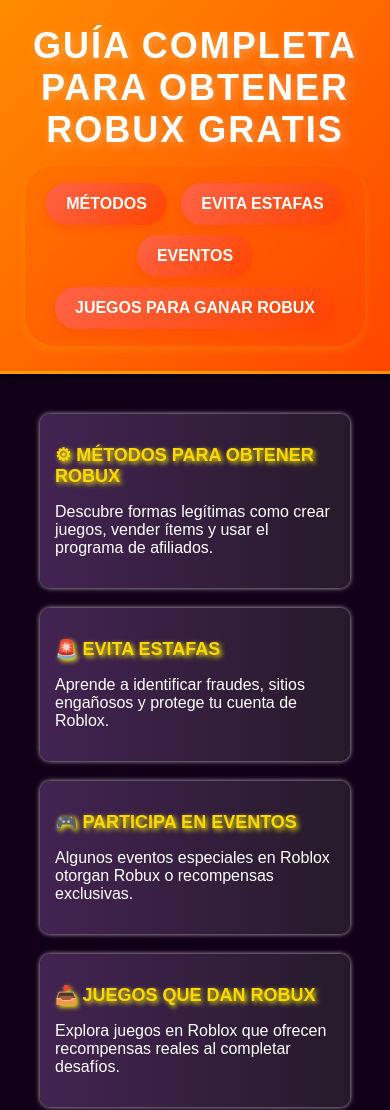
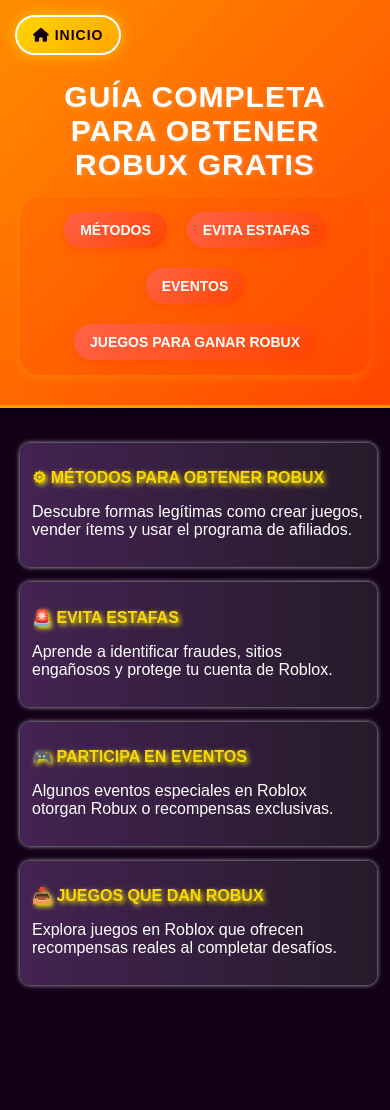
Before and after one commit to HyperCodeStudios/Xtreme-RBX, a plain HTML site: page index.html in a window 390 px wide. Shown: the top 1110 px of the page. After the commit the page ends 1020 px from the top, so only its background shows below. Drawn offline with Linux system fonts and the light colour scheme.

Commit message:
Add files via upload

```diff
--- a/index.html
+++ b/index.html
@@ -4,10 +4,14 @@
     <meta charset="UTF-8">
     <meta name="viewport" content="width=device-width, initial-scale=1.0">
     <link rel="stylesheet" href="style.css">
+    <link rel="stylesheet" href="https://cdnjs.cloudflare.com/ajax/libs/font-awesome/6.5.0/css/all.min.css">
     <title>Xtreme RBX</title>
 </head>
 <body>
     <header>
+        <button class="nav-button home-button">
+            <i class="fas fa-home"></i> Inicio
+        </button>
         <h1>GUÍA COMPLETA PARA OBTENER ROBUX GRATIS</h1>
         <nav>
             <button class="nav-button">MÉTODOS</button>
--- a/style.css
+++ b/style.css
@@ -53,6 +53,30 @@ nav {
     box-shadow: 0px 6px 15px rgba(255, 140, 0, 0.6);
 }
 
+.home-button {
+    position: fixed;
+    top: 15px;
+    left: 20px;
+    padding: 10px 15px;
+    font-size: 18px;
+    background: linear-gradient(135deg, #FFD700, #FFA500);
+    color: #120019;
+    font-weight: 900;
+    text-transform: uppercase;
+    letter-spacing: 1px;
+    border-radius: 15px;
+    border: 3px solid white;
+    box-shadow: 0 0 15px rgba(255, 215, 0, 0.7);
+    z-index: 20;
+    transition: all 0.3s ease;
+}
+
+.home-button:hover {
+    transform: scale(1.05) rotate(-1deg);
+    background: linear-gradient(135deg, #FFFF00, #FFA500);
+    box-shadow: 0 0 25px rgba(255, 255, 0, 0.9);
+}
+
 main {
     padding: 20px;
 }
@@ -79,3 +103,50 @@ main {
     font-size: 18px;
     text-shadow: 2px 2px 5px yellow;
 }
+
+@media (max-width: 768px) {
+    header {
+        padding: 60px 20px 30px 20px;
+    }
+
+    .home-button {
+        position: fixed;
+        top: 10px;
+        left: 10px;
+        padding: 10px 16px;
+        font-size: 14px;
+        border: 2px solid white;
+    }
+
+    h1 {
+        margin-top: 20px;
+        font-size: 30px;
+        letter-spacing: 1px;
+        text-shadow: 2px 2px 5px rgba(255, 255, 255, 0.2);
+    }
+
+    nav {
+        display: flex;
+        flex-wrap: wrap;
+        justify-content: center;
+        gap: 10px;
+        padding: 10px;
+        border-radius: 20px;
+    }
+
+    .nav-button {
+        font-size: 14px;
+        padding: 10px 16px;
+        border-radius: 20px;
+    }
+
+    .card {
+        width: 95%;
+        margin: 15px auto;
+        padding: 12px;
+    }
+
+    .card h2 {
+        font-size: 16px;
+    }
+}
```
